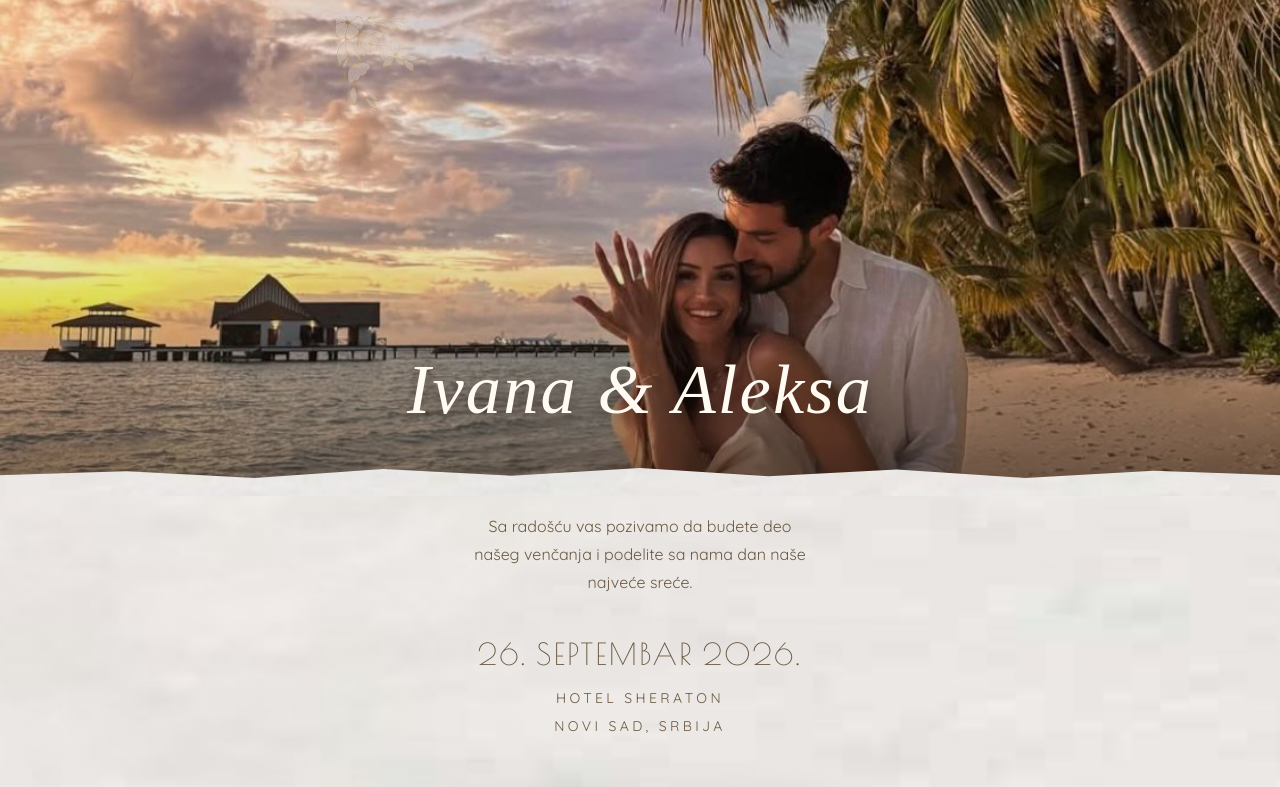
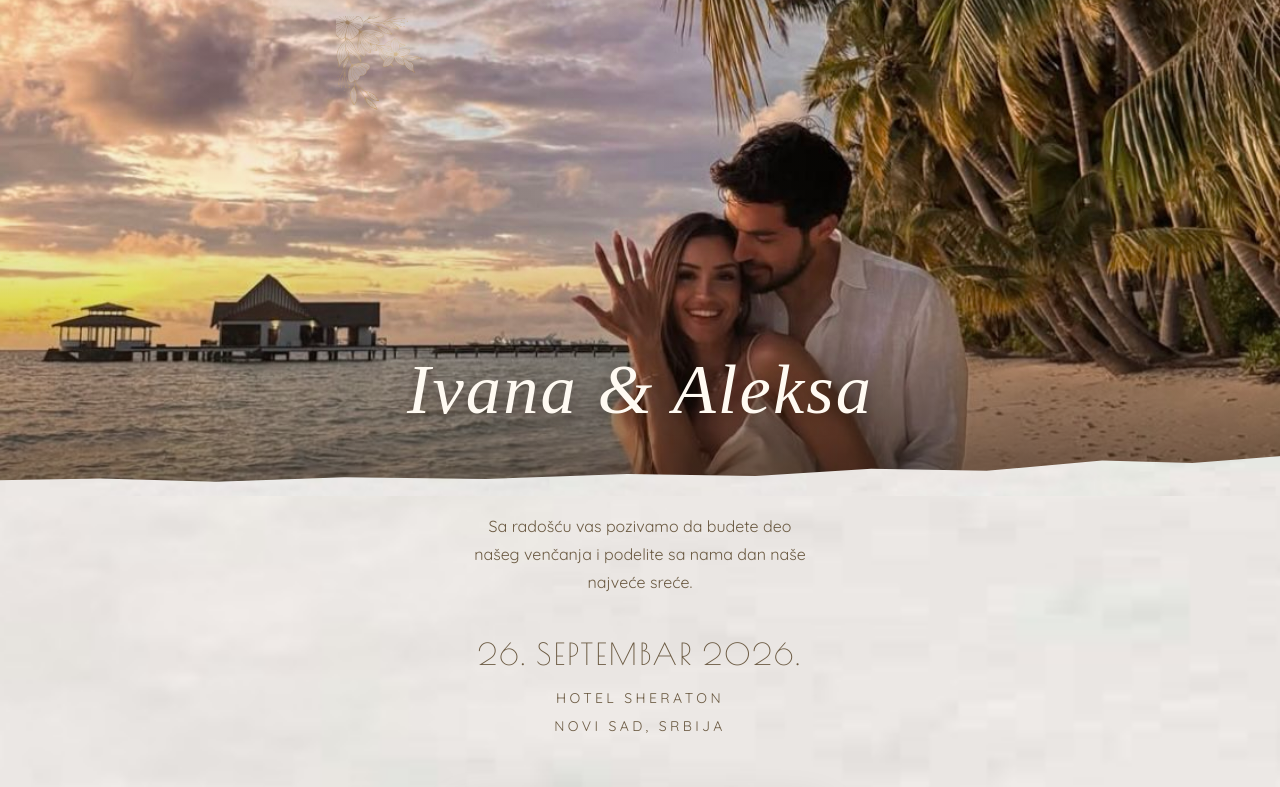
Before and after one commit to NikolaTomic00/piecesofus, a React (Vite) app: page / in a window 1280 px wide. Shown: the top 787 px of the page. Built offline with nearby package versions, Linux system fonts and the light colour scheme; a web font is replaced by a local one.

Commit message:
Adjust invitation footer wave styling

```diff
--- a/src/index.css
+++ b/src/index.css
@@ -904,18 +904,19 @@ p {
   right: -2px;
   bottom: -1px;
   left: -2px;
-  height: clamp(3.25rem, 7svh, 4.75rem);
+  height: clamp(4rem, 8svh, 5.25rem);
   background-color: var(--invitation-bg);
   background-image: url("/timelesslove/background.png");
   background-position: center;
   background-size: cover;
   clip-path: polygon(
-    0 61%, 10% 54%, 20% 66%, 30% 50%, 40% 62%, 50% 48%,
-    60% 63%, 70% 51%, 80% 66%, 90% 53%, 100% 61%,
+    0 74%, 8% 71%, 17% 76%, 27% 69%, 38% 72%,
+    49% 64%, 59% 67%, 68% 56%, 77% 59%, 86% 43%,
+    93% 47%, 100% 36%,
     100% 100%, 0 100%
   );
   content: "";
-  filter: drop-shadow(0 -2px 1px rgba(255, 250, 240, 0.26));
+  filter: drop-shadow(0 -1px 0 rgba(255, 250, 240, 0.2));
   pointer-events: none;
 }
 
```
